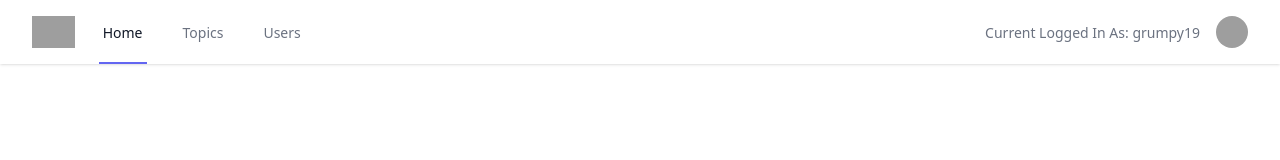
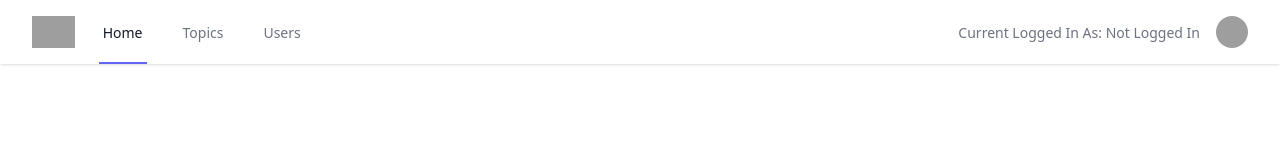
Before and after one commit to clam119/Northcoders-News, a React (Create React App) app: page /articles/1 in a window 1280 px wide. Shown: the top 160 px of the page. Built offline with nearby package versions, Linux system fonts and the light colour scheme; no server answers; grey boxes are pictures that could not be loaded.

Commit message:
Add localStorage for the username, name and avatar_url of the selected user so that the data persists on refresh.

```diff
--- a/src/App.js
+++ b/src/App.js
@@ -11,9 +11,25 @@ import './App.css';
 import Home from './components/Home';
 
 export default function App() {
-  const [username, setUsername] = useState('grumpy19');
-  const [usersRealName, setUsersRealName]= useState('Tom Tickle');
+  const [username, setUsername] = useState(() => {
+    const savedUsername = localStorage.getItem("username");
+    const initialValue = JSON.parse(savedUsername);
+    return initialValue || "Not Logged In";
+  })
+
+  const [usersRealName, setUsersRealName] = useState(() => {
+    const savedUsersRealname = localStorage.getItem("usersRealName");
+    const initialValue = JSON.parse(savedUsersRealname);
+    return initialValue || "Not Logged In";
+  })
+
+
   const [usersList, setUsersList] = useState([]);
+  const [avatar, setAvatar] = useState(() => {
+    const savedAvatar = localStorage.getItem("avatar");
+    const initialValue = JSON.parse(savedAvatar);
+    return initialValue || "https://i.ibb.co/MfFhp0z/800px-Question-mark-black-svg.png"
+  })
 
   useEffect(() => {
     API.getUsers()
@@ -23,7 +39,7 @@ export default function App() {
   }, [])
 
   return (
-    <UserContext.Provider value={{ username, setUsername, usersList, setUsersList, usersRealName, setUsersRealName }}>
+    <UserContext.Provider value={{ username, setUsername, usersList, setUsersList, usersRealName, setUsersRealName, avatar, setAvatar}}>
       <div className="App">
         <BrowserRouter>
           <Header />
@@ -33,7 +49,6 @@ export default function App() {
               <Route path= "/topics" element={<Topics/>}> </Route>
               <Route path= "/topics/:slug" element={<ArticlesByTopic/>}> </Route>
               <Route path="*" element={<Navigate to="/"  />} />
-              {/* <Route path="/users" element={<Users/>}></Route> */}
             </Routes>
           <Footer />
         </BrowserRouter>
```
